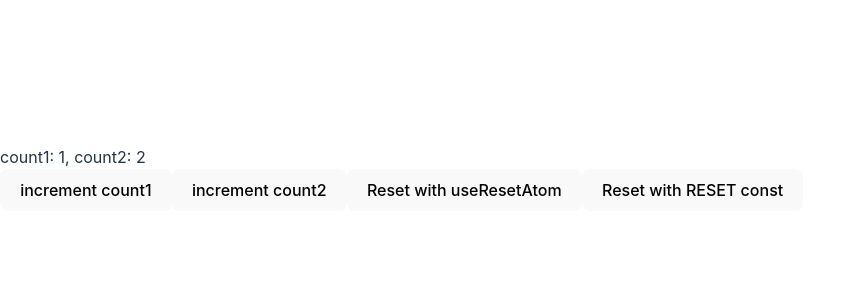
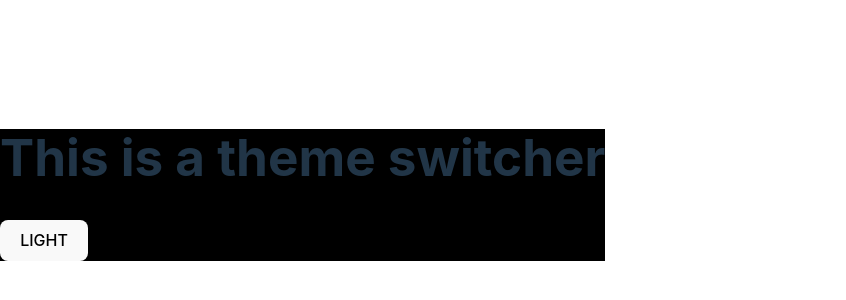
Before and after one commit to yhan0704/million.jsViteJotai, a React (Vite) app: page / in a window 1280 px wide. Shown: the part 222-522 px from the top of the page, without its empty margins (0-846 px from the left). Built offline with nearby package versions, Linux system fonts and the light colour scheme.

Commit message:
used atomWithStorage and removed storage key in 5 sec

```diff
--- a/src/App.tsx
+++ b/src/App.tsx
@@ -1,27 +1,31 @@
-import { atom, useAtom } from 'jotai'
-import { atomWithDefault, useResetAtom, RESET } from 'jotai/utils'
+import { useAtom } from 'jotai';
+import { atomWithStorage } from 'jotai/utils';
+import { useEffect } from 'react';
 
-const count1Atom = atom(1)
-const count2Atom = atomWithDefault((get) => get(count1Atom) * 2)
+const themeAtom = atomWithStorage('dark', false);
 
-const App = () => {
-  const [count1, setCount1] = useAtom(count1Atom)
-  const [count2, setCount2] = useAtom(count2Atom)
-  const resetCount2 = useResetAtom(count2Atom)
-  // const resetCount1 = useResetAtom(count1Atom)
+export default function App() {
+  const [appTheme, setAppTheme] = useAtom(themeAtom);
+
+  const handleClick = () => {
+    setAppTheme(!appTheme);
+    // Set expiration time to 10 seconds (10000 milliseconds)
+  };
+
+  useEffect(() => {
+    const timer = setTimeout(() => {
+      // Remove 'dark' key from localStorage after 10 seconds
+      localStorage.removeItem('dark');
+    }, 5000);
+
+    // Clear the timer when the component unmounts or when the theme changes
+    return () => clearTimeout(timer);
+  }, [appTheme]);
 
   return (
-    <>
-      <div>
-        count1: {count1}, count2: {count2}
-      </div>
-      <button onClick={() => setCount1((c) => c + 1)}>increment count1</button>
-      <button onClick={() => setCount2((c) => c + 1)}>increment count2</button>
-      <button onClick={() => resetCount2()}>Reset with useResetAtom</button>
-      {/* <button onClick={() => resetCount1()}>Reset with useResetAtom</button> */}
-      <button onClick={() => setCount2(RESET)}>Reset with RESET const</button>
-    </>
-  )
+    <div style={appTheme ? { backgroundColor: 'grey' } : { backgroundColor: 'black' }} className={appTheme ? 'dark' : 'light'}>
+      <h1>This is a theme switcher</h1>
+      <button onClick={handleClick}>{appTheme ? 'DARK' : 'LIGHT'}</button>
+    </div>
+  );
 }
-
-export default App;
```
